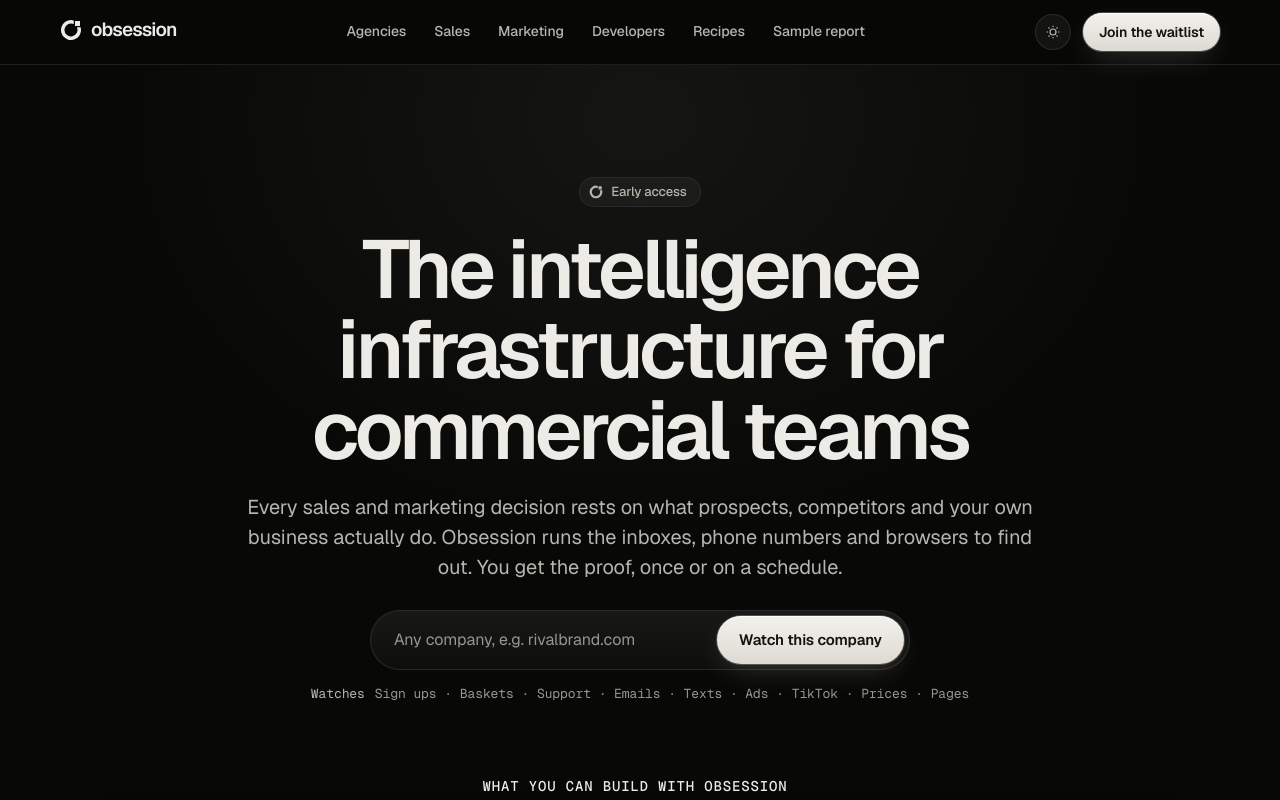
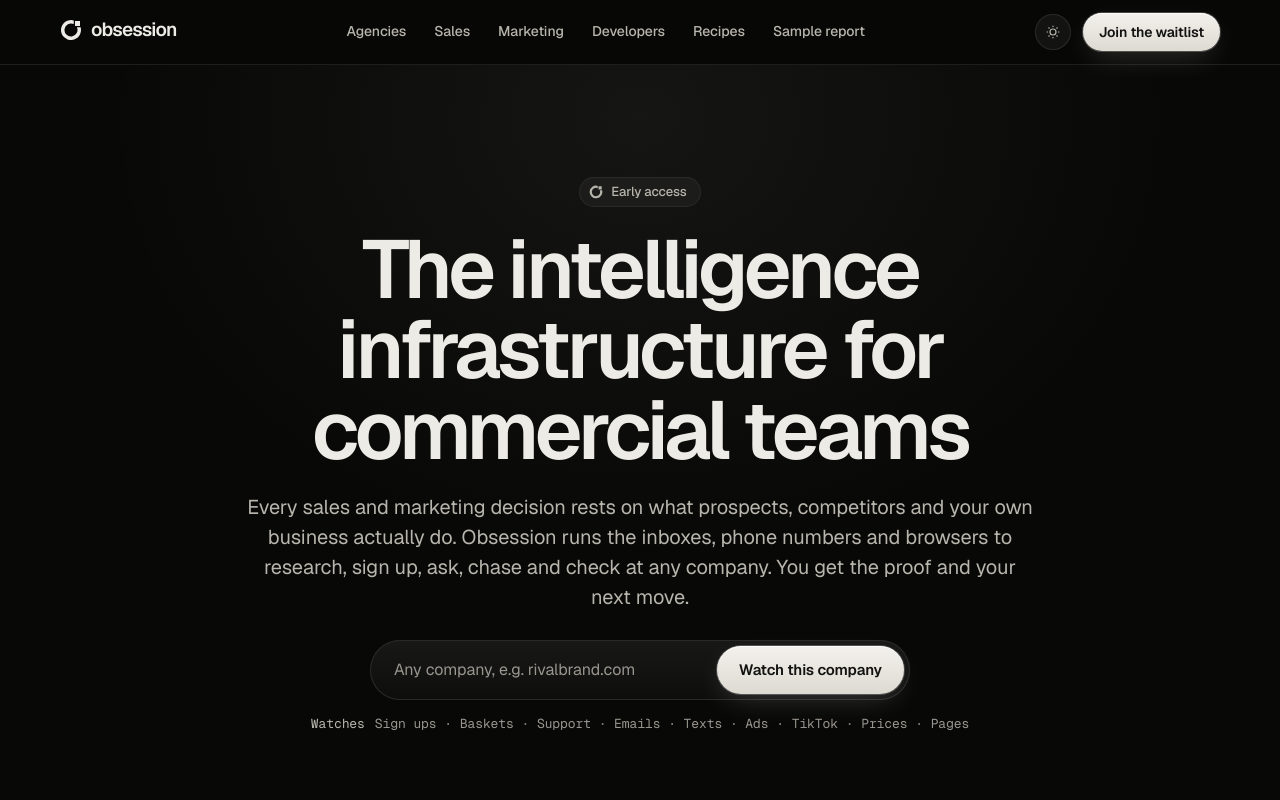
Before and after one commit to UseObsession/homepage, a React (Vite) app: page / in a window 1280 px wide. Shown: the top 800 px of the page. Built offline with nearby package versions, Linux system fonts and the light colour scheme.

Commit message:
change subheading

```diff
--- a/index.html
+++ b/index.html
@@ -6,7 +6,7 @@
     <title>Obsession · The intelligence infrastructure for commercial teams</title>
     <meta
       name="description"
-      content="Obsession runs the inboxes, phone numbers and browsers to see what prospects, competitors and your own business actually do when a customer shows up. You get timestamped proof, once or on a schedule."
+      content="Every sales and marketing decision rests on what prospects, competitors and your own business actually do. Obsession runs the inboxes, phone numbers and browsers to research, sign up, ask, chase and check at any company. You get the proof and your next move."
     />
     <link rel="icon" type="image/svg+xml" href="/favicon.svg" />
     <link rel="preconnect" href="https://fonts.googleapis.com" />
--- a/src/content/meta.ts
+++ b/src/content/meta.ts
@@ -9,7 +9,7 @@
   path: '/',
   title: 'Obsession · The intelligence infrastructure for commercial teams',
   description:
-    'Obsession runs the inboxes, phone numbers and browsers to see what prospects, competitors and your own business actually do when a customer shows up. You get timestamped proof, once or on a schedule.',
+    'Every sales and marketing decision rests on what prospects, competitors and your own business actually do. Obsession runs the inboxes, phone numbers and browsers to research, sign up, ask, chase and check at any company. You get the proof and your next move.',
 }
 
 /* Every page that is prerendered to HTML, with the title and description crawlers and agents see. */
--- a/src/pages/Home.tsx
+++ b/src/pages/Home.tsx
@@ -30,7 +30,8 @@
             <h1 className="h1">The intelligence infrastructure for commercial teams</h1>
             <p className="lede">
               Every sales and marketing decision rests on what prospects, competitors and your own business actually do. Obsession runs
-              the inboxes, phone numbers and browsers to find out. You get the proof, once or on a schedule.
+              the inboxes, phone numbers and browsers to research, sign up, ask, chase and check at any company. You get the proof and
+              your next move.
             </p>
             <div className="hero-form">
               <WaitlistForm source="home-hero" withCompany />
```
